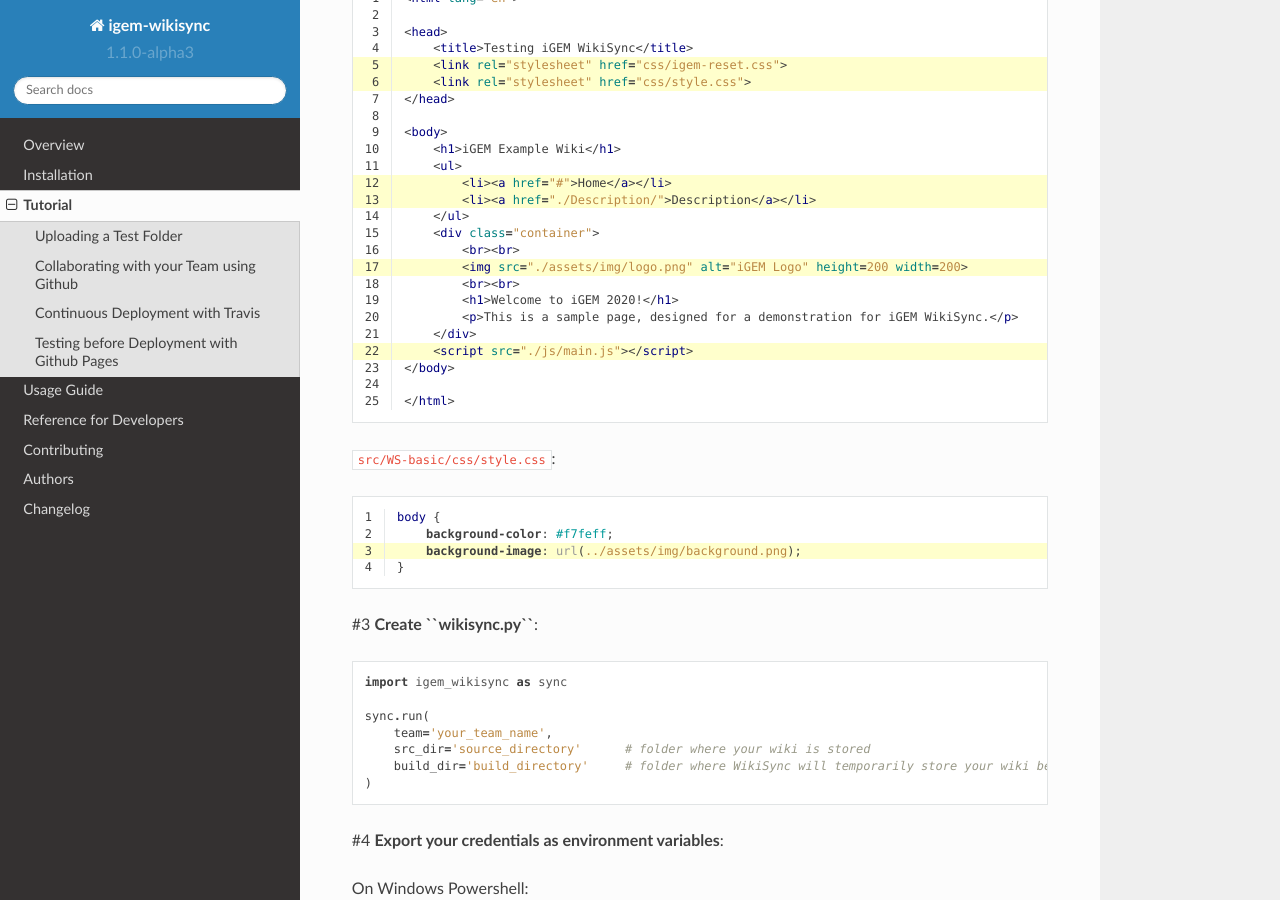
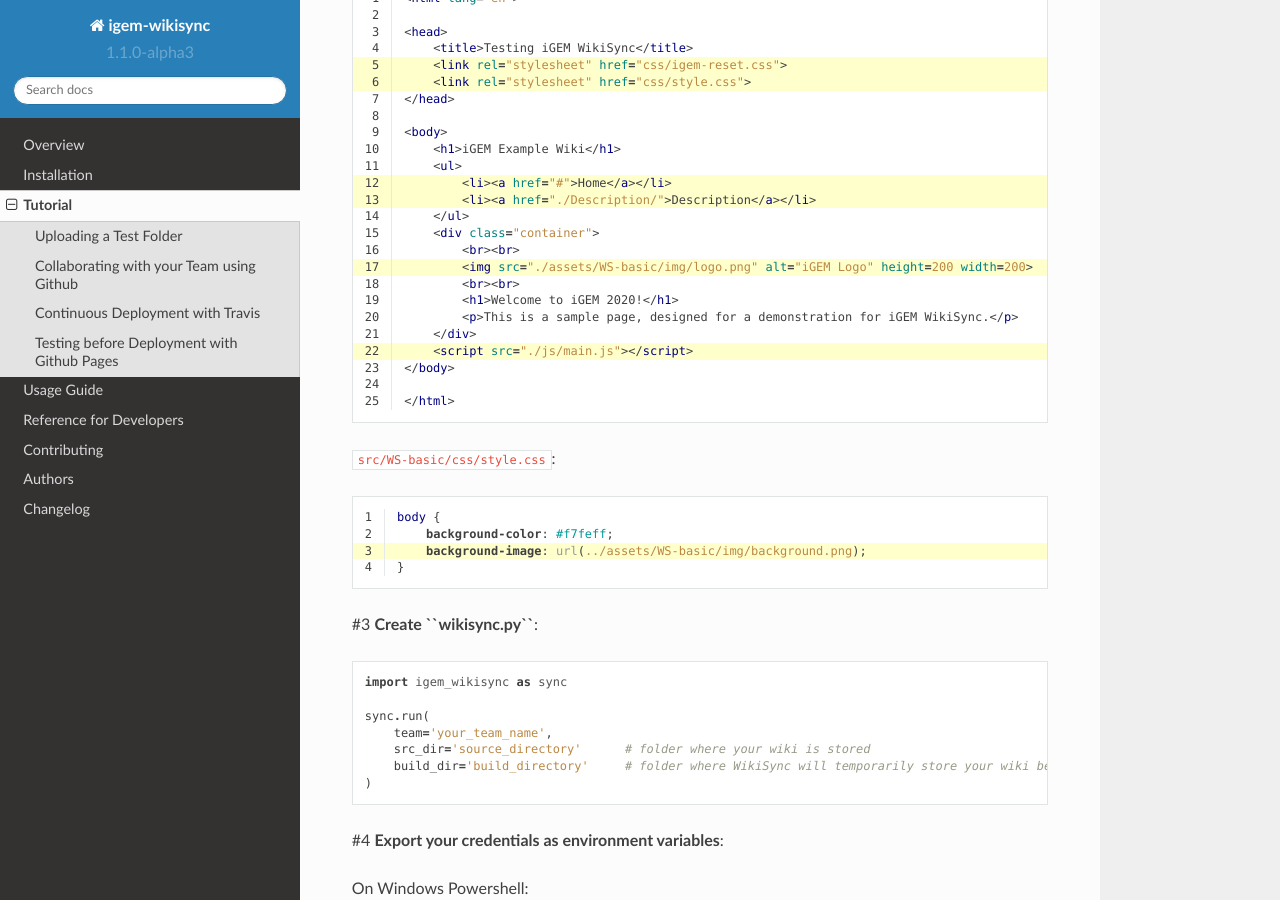
Before and after one commit to igembitsgoa/igem-wikisync, a Sphinx documentation site: the page built from docs/tutorial/index.rst, in a window 1280 px wide and 900 px high, scrolled down 1200 px. Built offline with Sphinx 7.4.7 and the Read the Docs theme 2.0.0, drawn with Linux system fonts in a browser that asks for light colours.

Commit message:
fixed assets path in tutorial

```diff
--- a/docs/tutorial/index.rst
+++ b/docs/tutorial/index.rst
@@ -65,7 +65,7 @@ Please download a zipped version of this code `here <https://downgit.github.io/#
         </ul>
         <div class="container">
             <br><br>
-            <img src="./assets/img/logo.png" alt="iGEM Logo" height=200 width=200>
+            <img src="./assets/WS-basic/img/logo.png" alt="iGEM Logo" height=200 width=200>
             <br><br>
             <h1>Welcome to iGEM 2020!</h1>
             <p>This is a sample page, designed for a demonstration for iGEM WikiSync.</p>
@@ -83,7 +83,7 @@ Please download a zipped version of this code `here <https://downgit.github.io/#
 
     body {
         background-color: #f7feff;
-        background-image: url(../assets/img/background.png);
+        background-image: url(../assets/WS-basic/img/background.png);
     }
 
 
```
